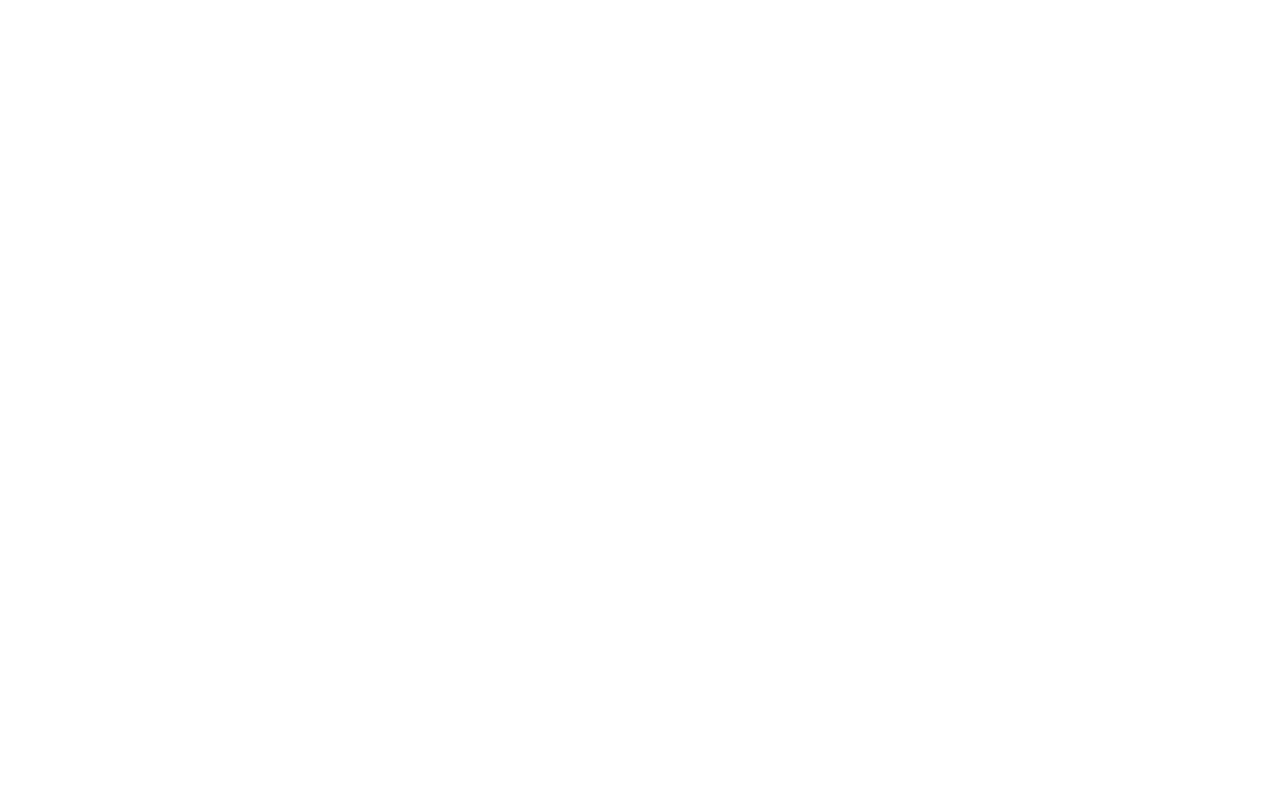
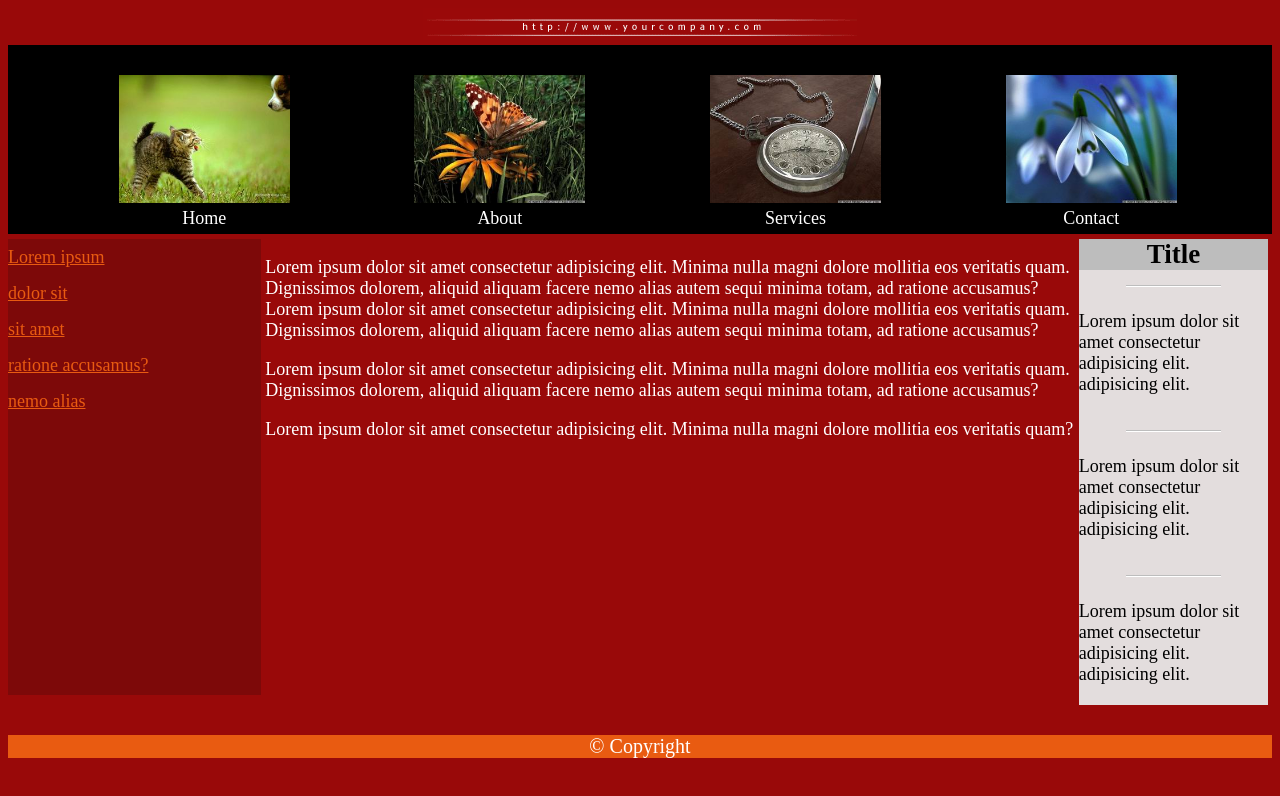
Before and after one commit to copokopy4ka/beetroot-lesson4, a plain HTML site: page hard/index.html in a window 1280 px wide. Drawn offline with Linux system fonts and the light colour scheme.

Commit message:
added hard page

```diff
--- a/hard/index.html
+++ b/hard/index.html
@@ -4,9 +4,92 @@
     <meta charset="UTF-8">
     <meta http-equiv="X-UA-Compatible" content="IE=edge">
     <meta name="viewport" content="width=device-width, initial-scale=1.0">
-    <title>Document</title>
+    <link rel="stylesheet" href="style.css">
+    <title>Hard</title>
 </head>
 <body>
+    <header>
+        <div class="logo">
+            <img src="img/title.gif" alt="logotype">
+        </div>
+        <nav>
+            <div class="nav__item">
+                <a href="#">
+                    <figure>
+                        <img src="img/img00.jpg" alt="Home">
+                        <figcaption>Home</figcaption>
+                    </figure>
+                </a>
+            </div>
+            <div class="nav__item">
+                <a href="#">
+                    <figure>
+                        <img src="img/img01.jpg" alt="Home">
+                        <figcaption>About</figcaption>
+                    </figure>
+                </a>
+            </div>
+            <div class="nav__item">
+                <a href="#">
+                    <figure>
+                        <img src="img/img02.jpg" alt="Home">
+                        <figcaption>Services</figcaption>
+                    </figure>
+                </a>
+            </div>
+            <div class="nav__item">
+                <a href="#">
+                    <figure>
+                        <img src="img/img03.jpg" alt="Home">
+                        <figcaption>Contact</figcaption>
+                    </figure>
+                </a>
+            </div>
+        </nav>
+    </header>
 
+    <main>
+        <aside class="left">
+            <ul>
+                <li>Lorem ipsum</li>
+                <li>dolor sit</li>
+                <li>sit amet</li>
+                <li>ratione accusamus?</li>
+                <li>nemo alias</li>
+            </ul>
+        </aside>
+            <div class="text">
+                <p>
+                    Lorem ipsum dolor sit amet consectetur adipisicing elit. Minima nulla magni dolore mollitia eos veritatis quam. Dignissimos dolorem, aliquid aliquam facere nemo alias autem sequi minima totam, ad ratione accusamus? Lorem ipsum dolor sit amet consectetur adipisicing elit. Minima nulla magni dolore mollitia eos veritatis quam. Dignissimos dolorem, aliquid aliquam facere nemo alias autem sequi minima totam, ad ratione accusamus?
+                </p>
+                <p>
+                    Lorem ipsum dolor sit amet consectetur adipisicing elit. Minima nulla magni dolore mollitia eos veritatis quam. Dignissimos dolorem, aliquid aliquam facere nemo alias autem sequi minima totam, ad ratione accusamus?
+                </p>
+                <p>
+                    Lorem ipsum dolor sit amet consectetur adipisicing elit. Minima nulla magni dolore mollitia eos veritatis quam?
+                </p>
+            </div>
+        <aside class="right">
+            <h1>Title</h1>
+            <span>border</span>
+            <div>
+                Lorem ipsum dolor sit amet consectetur adipisicing elit. adipisicing elit.
+            </div>
+            <span>border</span>
+            <div>
+                Lorem ipsum dolor sit amet consectetur adipisicing elit. adipisicing elit.
+            </div>
+            <span>border</span>
+            <div>
+                Lorem ipsum dolor sit amet consectetur adipisicing elit. adipisicing elit.
+            </div>
+        </aside>
+    </main>
+
+    <footer>
+        <div class="footer">
+            <span>&#169; Copyright</span>
+        </div>
+    </footer>
 </body>
 </html>
--- a/hard/style.css
+++ b/hard/style.css
@@ -0,0 +1,114 @@
+body {
+    background-color: #990909;
+    font-size: 18px;
+}
+
+* {
+    box-sizing: border-box;
+}
+
+/* header
+================ */
+
+.logo {
+    text-align: center;
+}
+
+header nav {
+    background-color: #000;
+    padding-left: 4%;
+}
+
+.nav__item {
+    display: inline-block;
+    text-align: center;
+    width: 24%;
+    padding: 30px 60px 5px;
+}
+
+.nav__item a {
+    text-decoration: none;
+    color: #fff;
+}
+
+figure {
+    margin: 0;
+    border: none;
+}
+
+figure img{
+    width: 100%;
+}
+
+/* main
+================ */
+
+main {
+    margin-top: 5px;
+}
+
+.left {
+    display: inline-block;
+    vertical-align: top;
+    width: 20%;
+    height: 57vh;
+    background-color: #7d0909;
+    line-height: 2;
+}
+
+ul {
+    list-style: none;
+
+    margin: 0;
+    padding: 0;
+}
+
+ul li {
+    text-decoration: underline;
+    color: #e95b11;
+}
+
+.text {
+    display: inline-block;
+    color: #fff;
+    width: 64%;
+}
+
+.right {
+    display: inline-block;
+    text-align: center;
+    max-width: 15%;
+    vertical-align: top;
+    background-color: #e3dddd;
+}
+
+.right h1 {
+    margin: 0;
+    background-color: #bdbdbd;
+}
+
+.right span {
+    display: inline-block;
+    width: 50%;
+    font-size: 0;
+    color: transparent;
+    border-top: 1px solid #bdbdbd;
+    border-bottom: 1px solid #fff;
+}
+
+.right div {
+    text-align: start;
+    padding-top: 20px;
+    padding-bottom: 20px;
+}
+
+/* footer
+================ */
+
+.footer {
+    font-size: 20px;
+    text-align: center;
+    background-color: #e95b11;
+    color: #fff;
+    margin: 30px 0 60px;
+}
```
Also changed, not shown: hard/img/img00.jpg (added), hard/img/img01.jpg (added), hard/img/img02.jpg (added), hard/img/img03.jpg (added), hard/img/title.gif (added), 1 other file.
